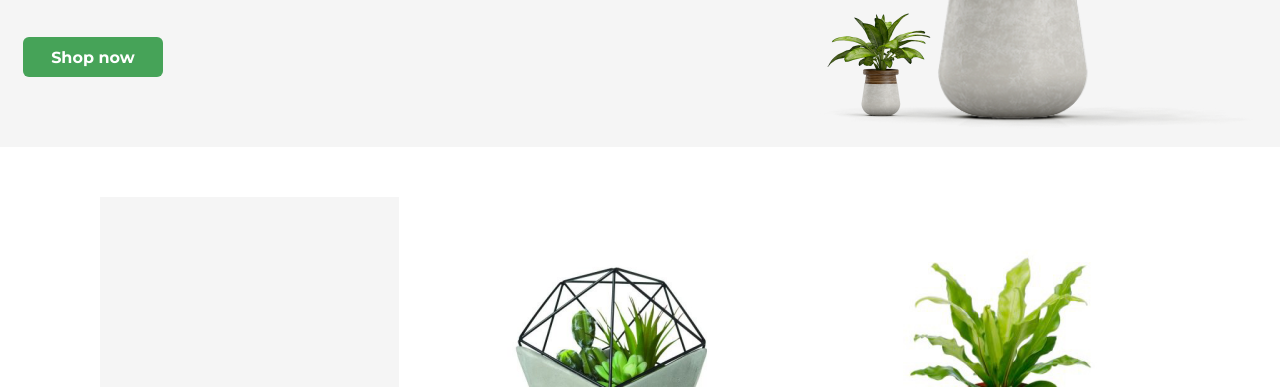
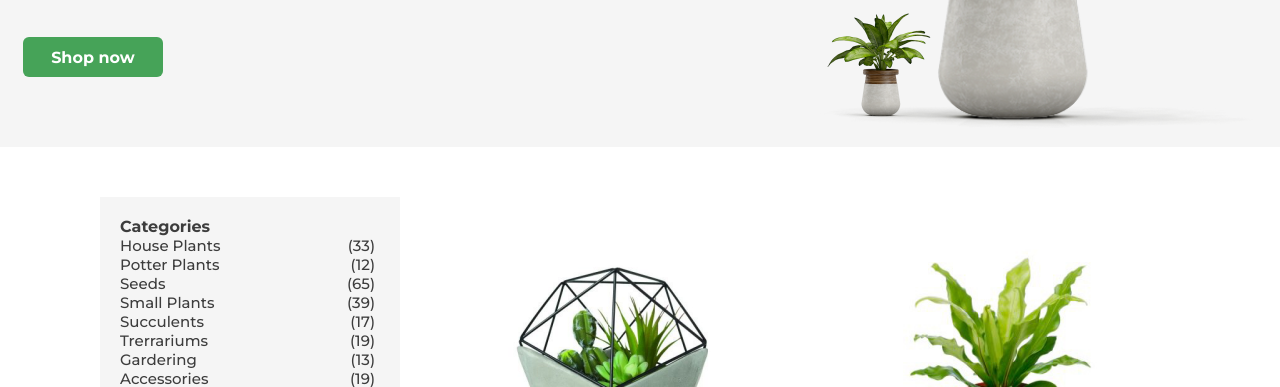
Before and after one commit to ZubalYana/Greenshop, a website: page public/index.html in a window 1280 px wide. Shown: the part 413-800 px from the top of the page. Drawn offline with nearby package versions, Linux system fonts and the light colour scheme.

Commit message:
create the categories banner

```diff
--- a/public/index.html
+++ b/public/index.html
@@ -67,7 +67,41 @@
                 </div>
             </div>
             <div class="mainPartContainer">
-                <div class="categoriesCon"></div>
+                <div class="categoriesCon">
+                    <div class="categoriesCon_title">Categories</div>
+                    <div class="categoriesCon_category">
+                        <div class="categoriesCon_categoryType">House Plants</div>
+                        <div class="categoriesCon_categoryCount">(33)</div>
+                    </div>
+                    <div class="categoriesCon_category">
+                        <div class="categoriesCon_categoryType">Potter Plants</div>
+                        <div class="categoriesCon_categoryCount">(12)</div>
+                    </div>
+                    <div class="categoriesCon_category">
+                        <div class="categoriesCon_categoryType">Seeds</div>
+                        <div class="categoriesCon_categoryCount">(65)</div>
+                    </div>
+                    <div class="categoriesCon_category">
+                        <div class="categoriesCon_categoryType">Small Plants</div>
+                        <div class="categoriesCon_categoryCount">(39)</div>
+                    </div>
+                    <div class="categoriesCon_category">
+                        <div class="categoriesCon_categoryType">Succulents</div>
+                        <div class="categoriesCon_categoryCount">(17)</div>
+                    </div>
+                    <div class="categoriesCon_category">
+                        <div class="categoriesCon_categoryType">Trerrariums</div>
+                        <div class="categoriesCon_categoryCount">(19)</div>
+                    </div>
+                    <div class="categoriesCon_category">
+                        <div class="categoriesCon_categoryType">Gardering</div>
+                        <div class="categoriesCon_categoryCount">(13)</div>
+                    </div>
+                    <div class="categoriesCon_category">
+                        <div class="categoriesCon_categoryType">Accessories</div>
+                        <div class="categoriesCon_categoryCount">(19)</div>
+                    </div>
+                </div>
                 <div class="goodsContainer"></div>
             </div>
         </main>
--- a/public/style.scss
+++ b/public/style.scss
@@ -181,6 +181,19 @@
             background-color: #F5F5F5;
             width: 310px;
             height: 774px;
+            padding: 20px;
+            color: #3D3D3D;
+            .categoriesCon_title{
+               font-size: 16px;
+               font-weight: 700;
+            }
+            .categoriesCon_category{
+                width: 255px;
+                display: flex;
+                justify-content: space-between;
+                font-size: 15px;
+                font-weight: 500;
+            }
         }
         .goodsContainer{
             display: flex;
```
Also changed, not shown: public/style.css, 1 other file.
